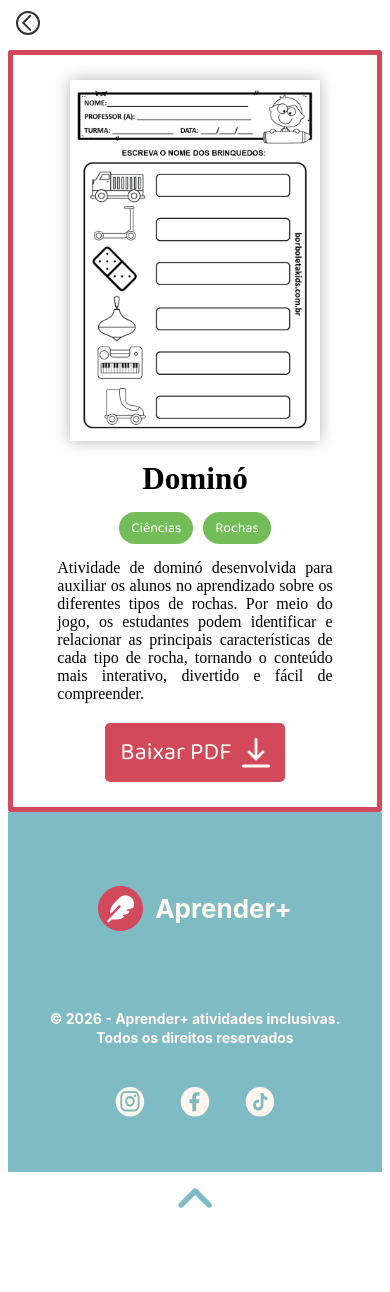
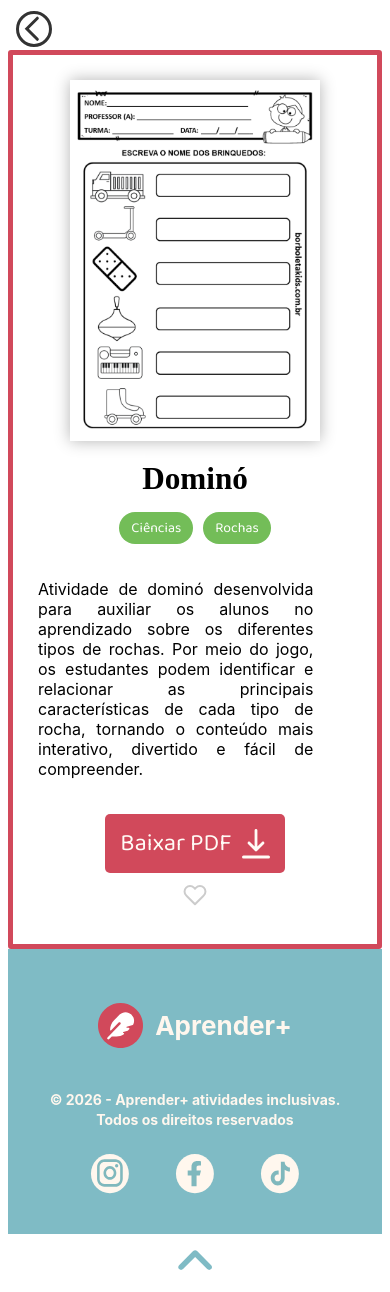
Before and after one commit to Aprender-Hackathon/Trabalho_Hackathon-Novo-, a Vue app: page / in a window 390 px wide. Before the commit the page ends 1230 px from the top, so only its background shows below. Built offline with nearby package versions, Linux system fonts and the light colour scheme.

Commit message:
'Criação' do BotaoSalvar da Eduarda, pra não dar erro; edição do VerAtv pra incluir o BotaoSalvar e realocação de partes do componente.

```diff
--- /dev/null
+++ b/src/components/BotaoSalvar.vue
@@ -0,0 +1,57 @@
+<template>
+  <button
+    class="heart-button"
+    :class="{ 'is-active': isLiked }"
+    @click="toggleLike"
+  >
+    <svg
+      viewBox="0 0 24 24"
+      width="24"
+      height="24"
+      stroke="currentColor"
+      stroke-width="2"
+      fill="none"
+      stroke-linecap="round"
+      stroke-linejoin="round"
+    >
+      <path d="M20.84 4.61a5.5 5.5 0 0 0-7.78 0L12 5.67l-1.06-1.06a5.5 5.5 0 0 0-7.78 7.78l1.06 1.06L12 21.23l7.78-7.78 1.06-1.06a5.5 5.5 0 0 0 0-7.78z"></path>
+    </svg>
+  </button>
+</template>
+
+<script setup>
+import { ref } from 'vue'
+
+const isLiked = ref(false)
+
+const toggleLike = () => {
+  isLiked.value = !isLiked.value
+}
+</script>
+
+<style scoped>
+.heart-button {
+  background: transparent;
+  border: none;
+  cursor: pointer;
+  outline: none;
+  padding: 8px;
+  transition: transform 0.2s ease;
+  color: #ccc;
+}
+
+.heart-button:hover {
+  transform: scale(1.1);
+}
+.heart-button:active{
+    transform: scale(1.3);
+}
+
+.heart-button.is-active {
+  color: #e74c3c;
+}
+
+.heart-button.is-active svg {
+  fill: #e74c3c;
+}
+</style>
--- a/src/components/TheFooter.vue
+++ b/src/components/TheFooter.vue
@@ -84,9 +84,8 @@ h2{
         flex-direction: column;
         justify-content: center;
         text-align: center;
-        gap: 25px;
-
-        padding: 35px 20px;
+        gap: 0;
+        padding: 15px 20px;
     }
 
     h2 {
@@ -106,20 +105,22 @@ h2{
         font-size: 14px;
         max-width: 350px;
         line-height: 1.4;
+        margin-top: 3px;
+        margin-bottom: 25px;
     }
 
     .as {
-        gap: 15px;
+        gap: 20px;
     }
 
     .redes-icone {
-        width: 50px;
-        height: 50px;
+        width: 65px;
+        height: 65px;
     }
 
     .redes-icone img {
-        width: 30px;
-        height: 30px;
+        width: 40px;
+        height: 40px;
     }
 }
 </style>
--- a/src/components/VerAtv.vue
+++ b/src/components/VerAtv.vue
@@ -1,6 +1,7 @@
 <script setup>
 import BaixarPdf from './BaixarPdf.vue';
 import { useRouter } from 'vue-router';
+import BotaoSalvar from './BotaoSalvar.vue';
 
 const router = useRouter();
 
@@ -47,14 +48,17 @@ const props = defineProps({
                 </p>
 
             </div>
+            <p class="descricao">
+                {{ descricao }}
+            </p>
         </div>
 
     <div class="baixo">
-        <p class="descricao">
-        {{ descricao }}
-    </p>
 
         <BaixarPdf :pdf="pdf"/>
+
+        <BotaoSalvar/>
+
     </div>
 
         </div>
@@ -62,8 +66,6 @@ const props = defineProps({
 </template>
 
 <style scoped>
-
-/* --- Estilos base (desktop) --- */
 
 .all {
     display: flex;
@@ -127,13 +129,17 @@ const props = defineProps({
 }
 
 .baixo {
+    display: flex;
+    justify-content: space-between;
+    align-items: center;
     margin: 0 0 2vw 0;
 }
 
 .descricao {
     max-width: 500px;
-    margin: 0 0 35px 0;
+    margin: 35px 0 0 0;
     text-align: justify;
+    font-family: 'Inter', sans-serif;
 }
 
 
@@ -150,7 +156,7 @@ const props = defineProps({
     }
 
     .voltar img {
-        width: 24px;
+        width: 36px;
     }
 
     .all {
```
